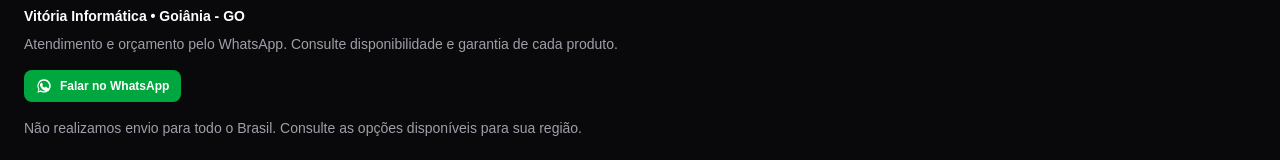
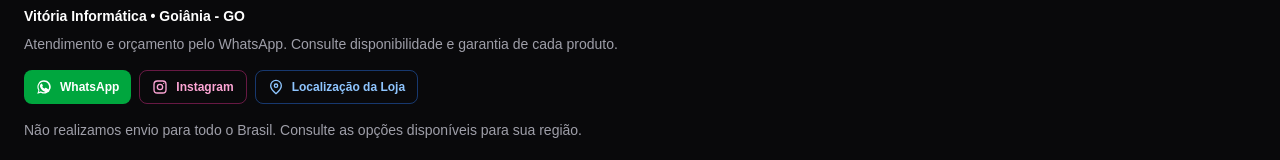
Before and after one commit to wendeljunio2015-dev/CatVitInfo, a Next.js app: page /carrinho in a window 1280 px wide. Shown: the part 384-544 px from the top of the page. Built offline with nearby package versions, Linux system fonts and the light colour scheme; no server answers.

Commit message:
Add Instagram and store location links

```diff
--- a/components/Footer.tsx
+++ b/components/Footer.tsx
@@ -6,13 +6,25 @@
   );
 }
 
+function InstagramIcon() {
+  return <svg aria-hidden="true" viewBox="0 0 24 24" fill="none" stroke="currentColor" strokeWidth="2" className="h-4 w-4"><rect x="3" y="3" width="18" height="18" rx="5"/><circle cx="12" cy="12" r="4"/><circle cx="17.5" cy="6.5" r="1" fill="currentColor" stroke="none"/></svg>;
+}
+
+function LocationIcon() {
+  return <svg aria-hidden="true" viewBox="0 0 24 24" fill="none" stroke="currentColor" strokeWidth="2" className="h-4 w-4"><path strokeLinecap="round" strokeLinejoin="round" d="M20 10c0 5-8 12-8 12S4 15 4 10a8 8 0 1 1 16 0Z"/><circle cx="12" cy="10" r="2.5"/></svg>;
+}
+
 export default function Footer() {
   return (
     <footer className="border-t border-zinc-800 bg-zinc-950">
       <div className="mx-auto max-w-7xl px-6 py-10 text-sm text-zinc-400">
         <p className="font-bold text-white">Vitória Informática • Goiânia - GO</p>
         <p className="mt-2">Atendimento e orçamento pelo WhatsApp. Consulte disponibilidade e garantia de cada produto.</p>
-        <a href="/whatsapp" target="_blank" rel="noopener noreferrer" className="mt-4 inline-flex items-center gap-2 rounded-lg bg-green-600 px-3 py-2 text-xs font-black text-white hover:bg-green-500"><WhatsAppIcon />Falar no WhatsApp</a>
+        <div className="mt-4 flex flex-wrap gap-2">
+          <a href="/whatsapp" target="_blank" rel="noopener noreferrer" className="inline-flex items-center gap-2 rounded-lg bg-green-600 px-3 py-2 text-xs font-black text-white hover:bg-green-500"><WhatsAppIcon />WhatsApp</a>
+          <a href="https://www.instagram.com/vitoria_infor/" target="_blank" rel="noopener noreferrer" className="inline-flex items-center gap-2 rounded-lg border border-pink-500/40 px-3 py-2 text-xs font-black text-pink-300 hover:bg-pink-500/10"><InstagramIcon />Instagram</a>
+          <a href="https://share.google/Gunuz7hpOrBmtrTol" target="_blank" rel="noopener noreferrer" className="inline-flex items-center gap-2 rounded-lg border border-blue-500/40 px-3 py-2 text-xs font-black text-blue-300 hover:bg-blue-500/10"><LocationIcon />Localização da Loja</a>
+        </div>
         <p className="mt-4">Não realizamos envio para todo o Brasil. Consulte as opções disponíveis para sua região.</p>
       </div>
     </footer>
```
